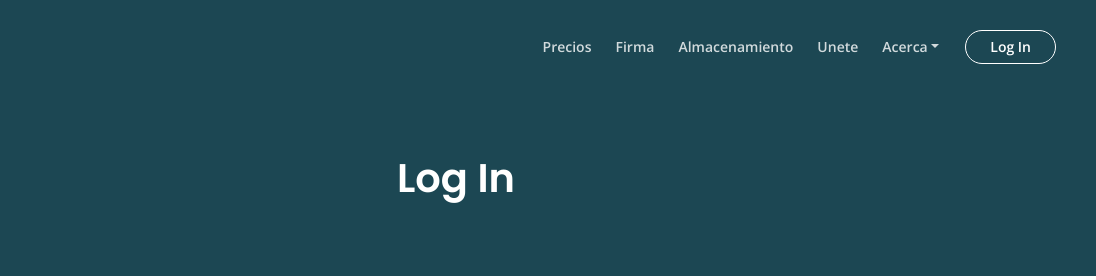
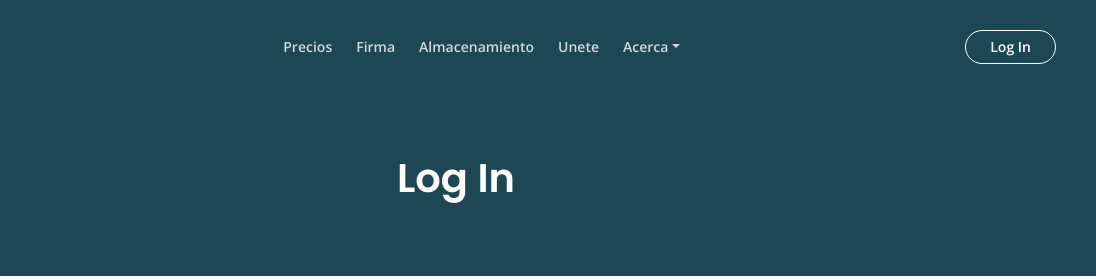
Before and after one commit to Hisahito/Signly, a plain HTML site: page log-in.html in a window 1280 px wide. Shown: the top 280 px of the page, 184-1280 px from the left. Drawn offline with nearby package versions, Linux system fonts and the light colour scheme.

```diff
--- a/log-in.html
+++ b/log-in.html
@@ -46,7 +46,7 @@
                 </button>
 
                 <div class="navbar-collapse offcanvas-collapse" id="navbarsExampleDefault">
-                    <ul class="navbar-nav ms-auto navbar-nav-scroll">
+                    <ul class="navbar-nav ms-auto me-auto navbar-nav-scroll">
                         <li class="nav-item">
                             <a class="nav-link" href="index.html">Precios</a>
                         </li>
```
Also changed, not shown: privacy.html (+1 -1 lines), sign-up.html (+1 -1 lines), terms.html (+1 -1 lines).
